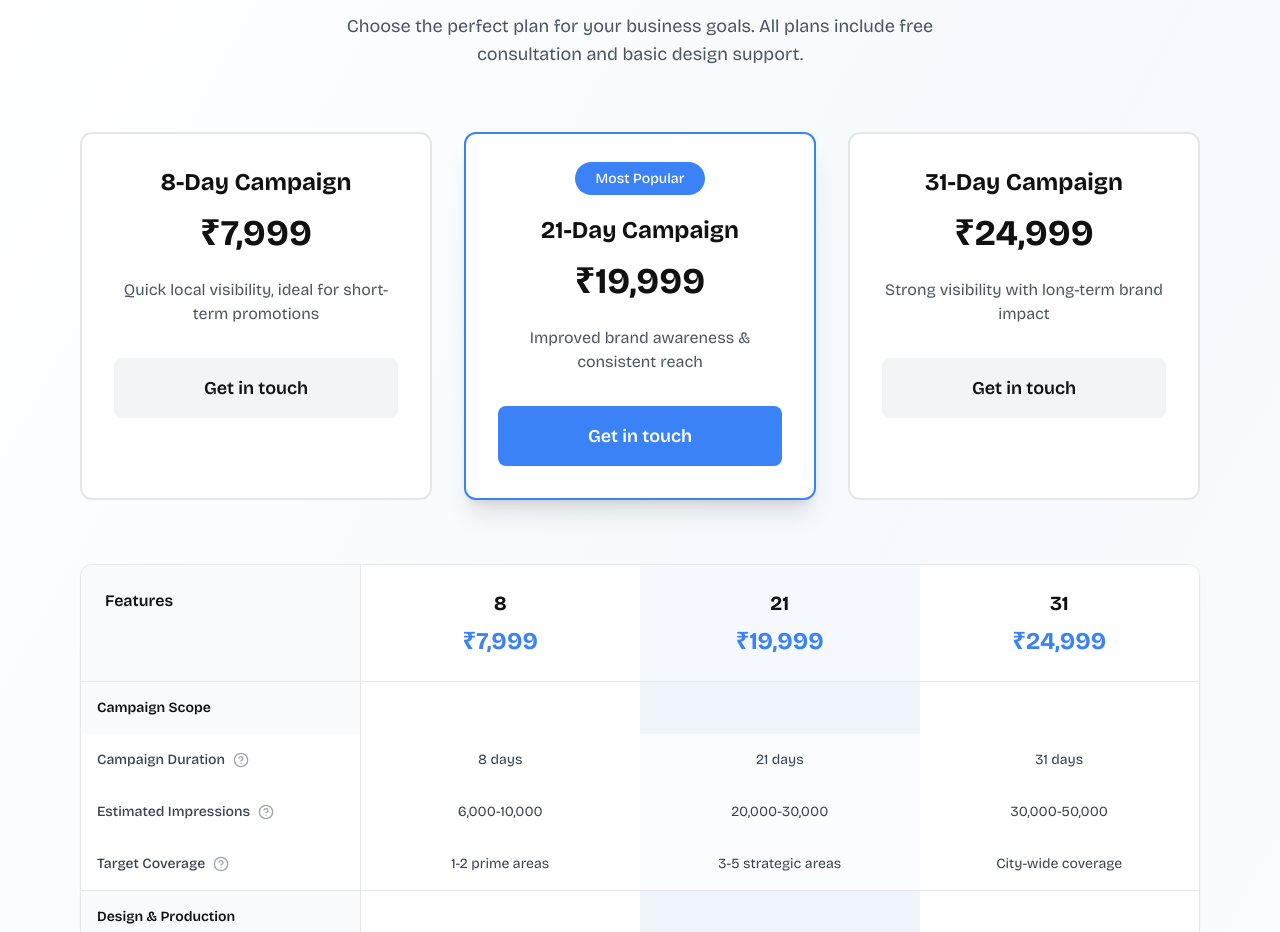
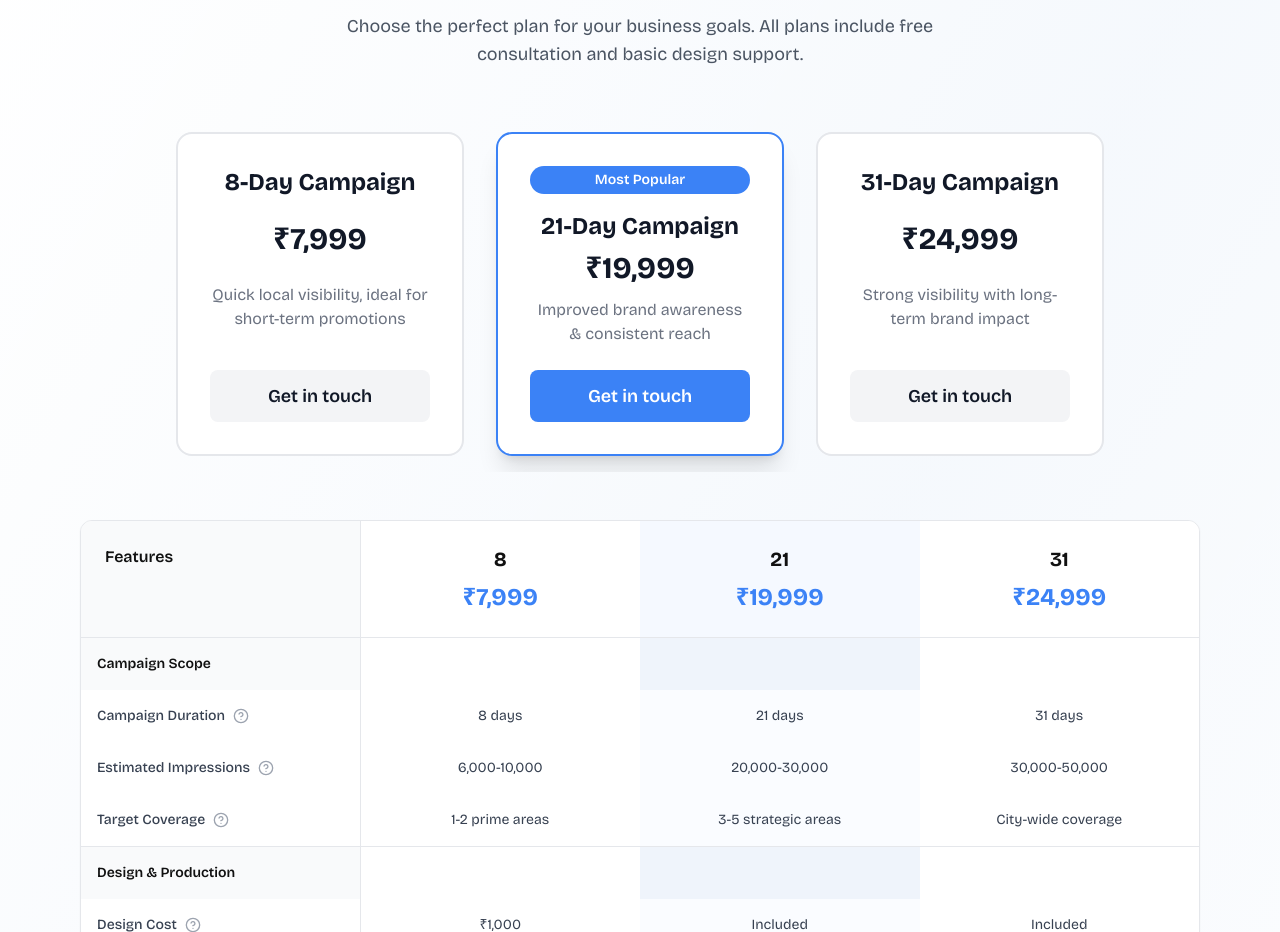
Before and after one commit to webrakor/probeesol, a React (Vite) app: page / in a window 1280 px wide. Shown: the part 2820-3752 px from the top of the page. Built offline with nearby package versions, Linux system fonts and the light colour scheme.

Commit message:
Fixed Bugs

```diff
--- a/src/react-app/components/Pricing.tsx
+++ b/src/react-app/components/Pricing.tsx
@@ -240,39 +240,47 @@ const ComparisonTable = () => {
             </p>
           </div>
 
-          {/* Minimal Plan Cards Container */}
-          <div className="flex overflow-x-auto flex-nowrap md:grid md:grid-cols-3 md:overflow-x-visible gap-4 md:gap-8 mb-12 pb-4">
+{/* Redesigned Minimal Plan Cards Container */}
+<div className="flex overflow-x-auto md:justify-center gap-4 md:gap-8 mb-12 pb-4 px-2 md:px-0">
   {plans.map((plan, index) => (
     <div
       key={index}
-                className={`min-w-[120px] md:min-w-0 flex-shrink-0 md:w-auto bg-white dark:bg-gray-800 rounded-xl border-2 p-4 md:p-8 text-center ${plan.badge
-                  ? 'border-[#3b82f6] dark:border-[#60a5fa] shadow-lg md:shadow-xl'
-                  : 'border-gray-200 dark:border-gray-700'
-                  }`}
+      className={`flex-shrink-0
+        ${plan.badge ? 'w-56 md:w-72' : 'w-64 md:w-72'}
+        bg-white dark:bg-gray-800 rounded-2xl border-2
+        ${plan.badge ? 'border-blue-500 shadow-xl' : 'border-gray-200'}
+        p-6 md:p-8 flex flex-col justify-between text-center
+        transition-transform hover:scale-105`}
     >
+      {/* Badge */}
       {plan.badge && (
-                  <div className="mb-3 md:mb-6">
-                    <span className="bg-[#3b82f6] dark:bg-[#60a5fa] text-white text-xs md:text-sm font-medium py-1 px-3 md:py-2 md:px-5 rounded-full">
+        <span className="bg-blue-500 text-white text-xs md:text-sm font-semibold py-1 px-3 rounded-full mb-4 inline-block">
           {plan.badge}
         </span>
-                  </div>
       )}
-                <h3 className="text-sm md:text-2xl font-bold text-[#111111] dark:text-white mb-2 md:mb-4">
+
+      {/* Plan Name */}
+      <h3 className="text-lg md:text-2xl font-bold text-gray-900 dark:text-white mb-2">
         {plan.name}
       </h3>
-                <div className="mb-2 md:mb-6">
-                  <span className="text-base md:text-4xl font-bold text-[#111111] dark:text-white">
+
+      {/* Price */}
+      <p className="text-2xl md:text-3xl font-extrabold text-gray-900 dark:text-white mb-3">
         {plan.price}
-                  </span>
-                </div>
-                <p className="text-gray-600 dark:text-gray-400 text-xs md:text-base mb-4 md:mb-8 leading-tight">
+      </p>
+
+      {/* Description */}
+      <p className="text-gray-500 dark:text-gray-300 text-sm md:text-base mb-6">
         {plan.description}
       </p>
+
+      {/* CTA Button */}
       <button
         onClick={() => handleGetInTouch(plan.name)}
-                  className={`w-full py-1.5 md:py-4 px-3 md:px-6 rounded-lg font-semibold text-xs md:text-lg transition-colors ${plan.badge
-                    ? 'bg-[#3b82f6] hover:bg-[#2563eb] text-white'
-                    : 'bg-gray-100 hover:bg-gray-200 dark:bg-gray-700 dark:hover:bg-gray-600 text-[#111111] dark:text-white'
+        className={`w-full py-2 md:py-3 px-4 rounded-lg font-semibold text-sm md:text-lg transition-colors ${
+          plan.badge
+            ? 'bg-blue-500 text-white hover:bg-blue-600'
+            : 'bg-gray-100 text-gray-900 hover:bg-gray-200 dark:bg-gray-700 dark:text-white dark:hover:bg-gray-600'
         }`}
       >
         Get in touch
@@ -280,6 +288,7 @@ const ComparisonTable = () => {
     </div>
   ))}
 </div>
+
 
           {/* Comparison Table Container */}
           <div className="bg-white dark:bg-gray-800 rounded-xl border border-gray-200 dark:border-gray-700 overflow-hidden shadow-sm mb-8">
@@ -359,13 +368,18 @@ const ComparisonTable = () => {
                 Professional website design, development, and digital marketing solutions tailored to your business needs.
               </p>
               <button
-                onClick={() => handleGetInTouch('Website Services')}
+                onClick={() => {
+                  const whatsappMessage = `Hello ProBee Solutions!%0A%0AI am interested in Website Services and would like to get more details.`;
+                  const whatsappUrl = `https://wa.me/918179152472?text=${whatsappMessage}`;
+                  window.open(whatsappUrl, '_blank');
+                }}
                 className="bg-white text-green-600 hover:bg-green-50 font-semibold py-3 md:py-4 px-6 md:px-8 rounded-lg transition-colors text-sm md:text-lg"
               >
                 Contact for Website Services Details
               </button>
             </div>
           </div>
+
 
           {/* Payment Info */}
           <div className="text-center mt-8 mb-3">
```
Lines whose indentation alone changed are shown as unchanged.
